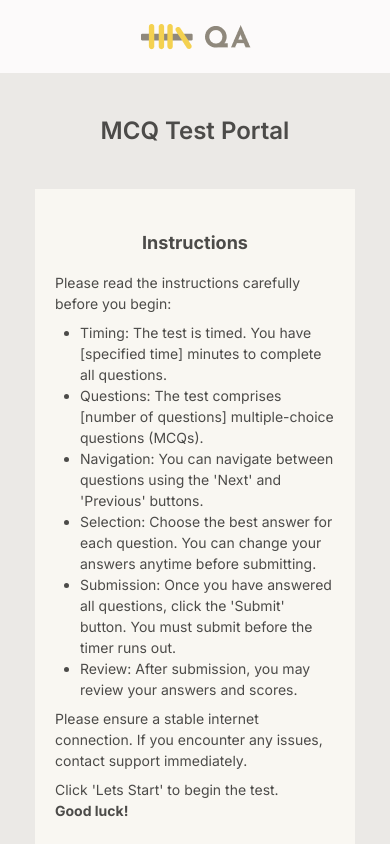
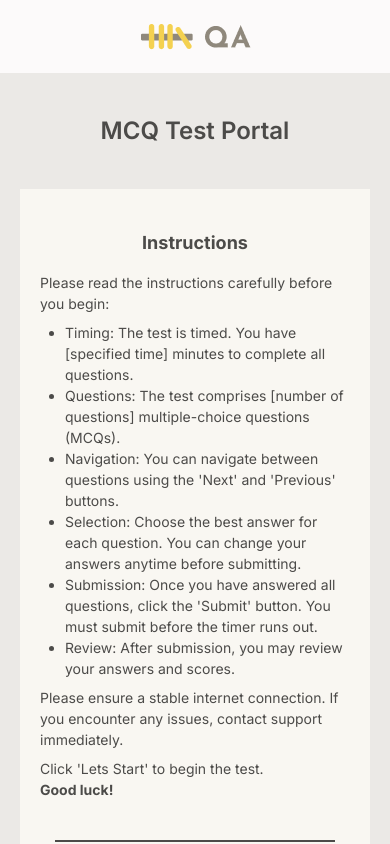
Before and after one commit to divyasab/assessment_platform, a Next.js app: page / in a window 390 px wide. Shown: the top 844 px of the page. Built offline with nearby package versions, Linux system fonts and the light colour scheme; a web font is replaced by a local one.

Commit message:
I did some chenge on first page

```diff
--- a/app/globals.css
+++ b/app/globals.css
@@ -46,7 +46,9 @@ body{
 }
 @media (max-width:576px) {
     .instraction-container{
-        width: 320px;
+        width: auto;
+        margin: auto 20px;
+
     }
 
 }
@@ -56,7 +58,8 @@ body{
 }
 @media(max-width:576px) {
     .instraction-content{
-        width: 280px;
+        width: auto;
+        margin: auto 20px;
     }
 
 }
@@ -86,7 +89,7 @@ body{
 
 @media(max-width:576px) {
     .test-instraction{
-        width: 280px;
+        width: auto;
     }
 
 }
```
